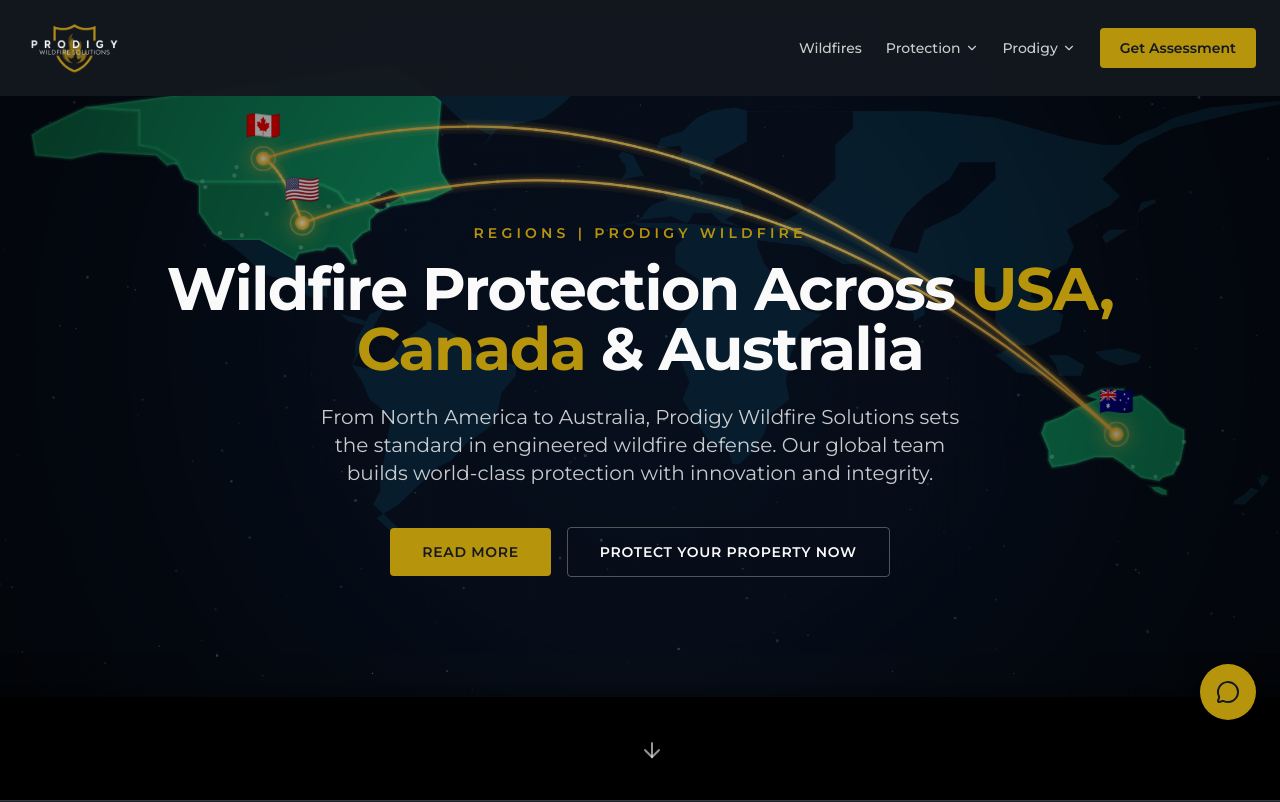
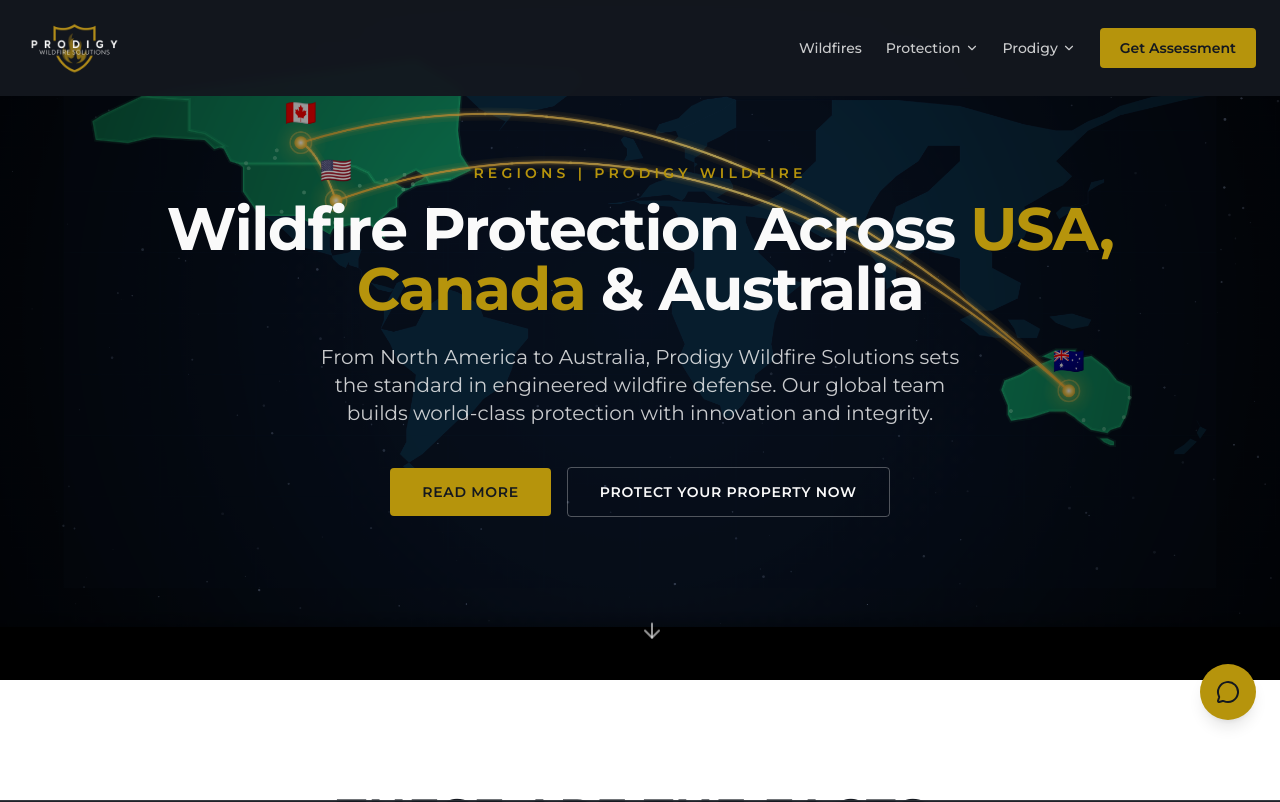
Before and after one commit to Prodigy-Wildfire/website, a Next.js app: page /regions in a window 1280 px wide. Shown: the top 802 px of the page. Built offline with nearby package versions, Linux system fonts and the light colour scheme.

Commit message:
Crop regions hero to show Canada in map image
Co-Authored-By: Claude Opus 4.6 <noreply@anthropic.com>

```diff
--- a/src/components/regions/hero.tsx
+++ b/src/components/regions/hero.tsx
@@ -3,13 +3,13 @@ import { ArrowDown } from "lucide-react";
 
 export function Hero() {
   return (
-    <section className="relative flex min-h-screen items-center justify-center overflow-hidden">
+    <section className="relative flex min-h-[85vh] items-center justify-center overflow-hidden">
       <Image
         src="/images/prodigy-global-connections.png"
         alt="Prodigy Wildfire global coverage map showing service areas across USA, Canada, and Australia"
         fill
         sizes="100vw"
-        className="object-cover"
+        className="object-cover object-top"
         priority
       />
       <div className="absolute inset-0 bg-black/30" />
```
